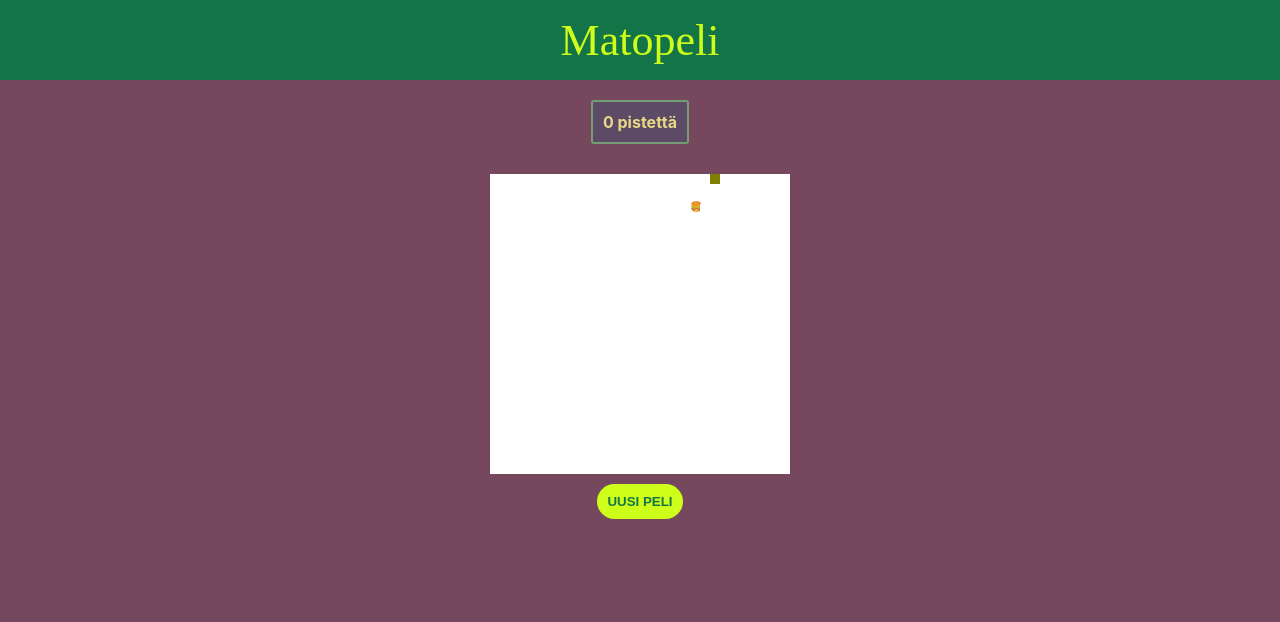
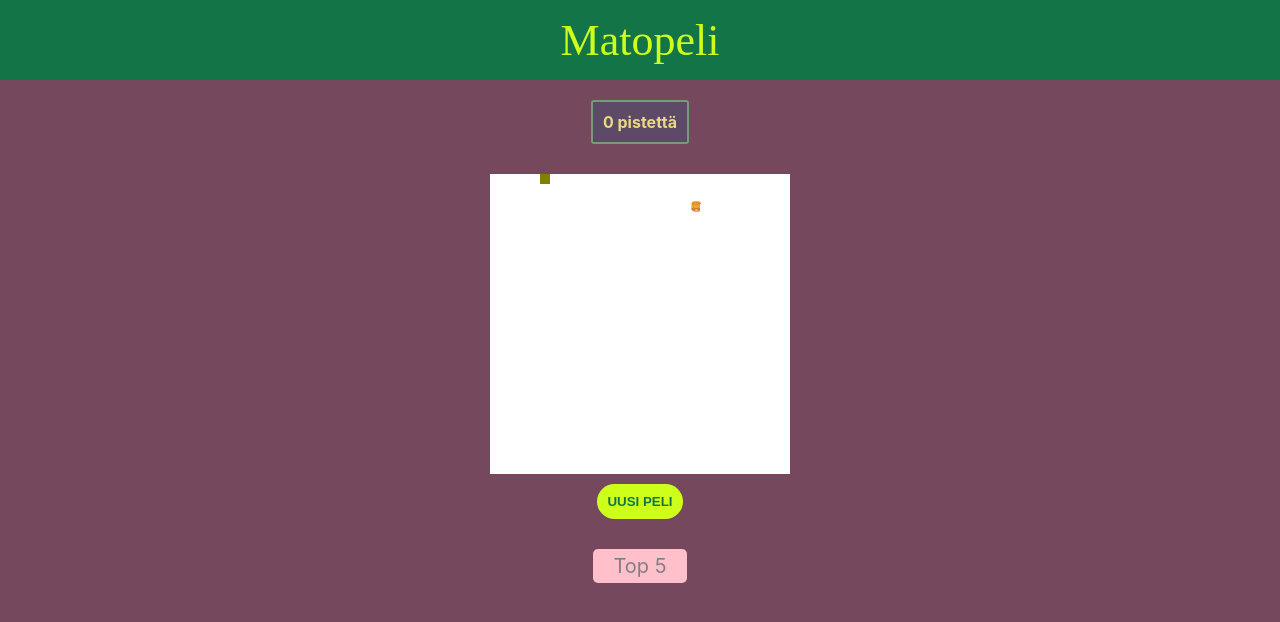
Before and after one commit to turger/kodarit-matopeli, a React (Create React App) app: page / in a window 1280 px wide. Shown: the top 622 px of the page. Built offline with nearby package versions, Linux system fonts and the light colour scheme; a web font is replaced by a local one.

Commit message:
Näytä pisteet leaderboardilla

```diff
--- a/src/App.js
+++ b/src/App.js
@@ -2,6 +2,7 @@ import React, {useState} from "react";
 import "./App.css";
 import SnakeBoard from "./SnakeBoard";
 import Points from "./Points";
+import LeaderBoard from "./LeaderBoard";
 
 const App = () => {
   const [points, setPoints] = useState(0);
@@ -11,6 +12,7 @@ const App = () => {
       <Points points={points} />
       <SnakeBoard points={points} setPoints={setPoints} />
       <button onClick={() => window.location.reload()}>Uusi peli</button>
+      <LeaderBoard />
     </div>
   );
 };
--- /dev/null
+++ b/src/LeaderBoard.css
@@ -0,0 +1,11 @@
+.LeaderBoard {
+  margin-top: 20px;
+}
+
+.LeaderBoard-header {
+  padding: 5px 20px;
+  font-size: 20px;
+  background-color: pink;
+  color: #808080;
+  border-radius: 5px;
+}
--- /dev/null
+++ b/src/LeaderBoard.js
@@ -0,0 +1,29 @@
+import React, {useState} from "react";
+import "./LeaderBoard.css";
+
+const getSnakePoints = () =>
+  JSON.parse(localStorage.getItem("snake-points")) || [];
+
+const LeaderBoard = () => {
+  const [pointsList, setPointsList] = useState(getSnakePoints());
+
+  window.addEventListener("storage", () => {
+    setPointsList(getSnakePoints());
+  });
+
+  return (
+    <div className="LeaderBoard">
+      <div className="LeaderBoard-header">Top 5</div>
+      <div className="LeaderBoard-points">
+        {pointsList
+          .sort((a, b) => b - a)
+          .slice(0, 5)
+          .map((points, i) => (
+            <div key={`${points}-${i}`}>{points} pistettä</div>
+          ))}
+      </div>
+    </div>
+  );
+};
+
+export default LeaderBoard;
--- a/src/SnakeBoard.js
+++ b/src/SnakeBoard.js
@@ -97,6 +97,7 @@ const SnakeBoard = ({points, setPoints}) => {
       const pointsList = JSON.parse(localStorage.getItem("snake-points")) || [];
       pointsList.push(points);
       localStorage.setItem("snake-points", JSON.stringify(pointsList));
+      window.dispatchEvent(new Event("storage"));
     }
 
     // Lisätään madolle joka askeleella uusi pala,
```
